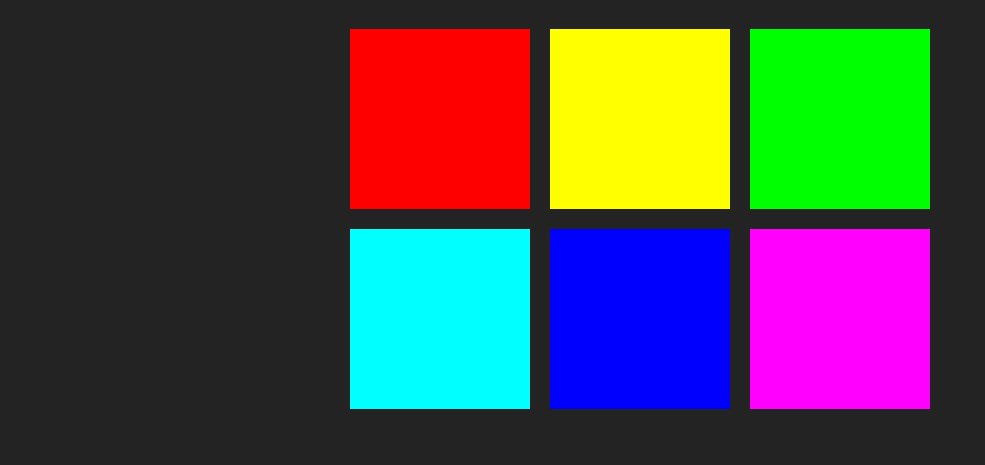
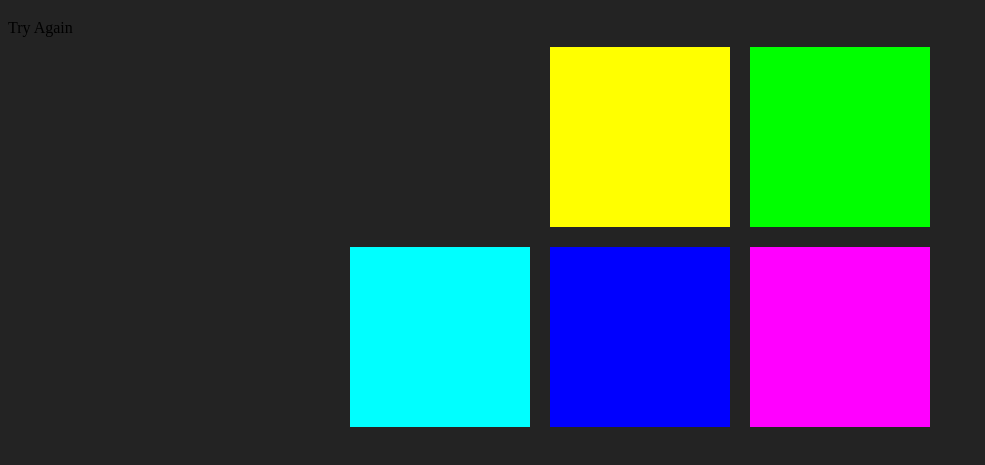
Before and after one commit to ksamualtolch/color_game.github.io, a plain HTML site: page index.html in a window 1280 px wide. Both pictures are taken after a click on the element 439 px from the left and 179 px from the top of the page. Shown: the part 61-526 px from the top of the page, without its empty margins (0-985 px from the left). Drawn offline with Linux system fonts and the light colour scheme.

Commit message:
Try Again
Added a span to display a “Try Again” message

```diff
--- a/color_game.js
+++ b/color_game.js
@@ -12,6 +12,7 @@ var colors = [
 var squares = document.querySelectorAll(".square");
 var pickedColor = colors[3];
 var colorDisplay = document.getElementById("colorDisplay");
+var messageDisplay = document.querySelector("#message")
 
 colorDisplay.textContent = pickedColor;
 
@@ -27,7 +28,8 @@ for(var i = 0; i < squares.length; i++) {
 		if(clickedColor === pickedColor) {
 			alert("Correct");
 		} else {
-			alert("Wrong");
+			this.style.background = "#232323";
+			messageDisplay.textContent = "Try Again"
 		}
 	});
 }
--- a/index.html
+++ b/index.html
@@ -6,6 +6,9 @@
 </head>
 <body>
 	<h1>The Great <span id="colorDisplay">RGB</span> Challenge</h1>
+	<div>
+		<span id="message"></span>
+	</div>
 		<div id="container">
 			<div class="square"></div>
 			<div class="square"></div>
```
